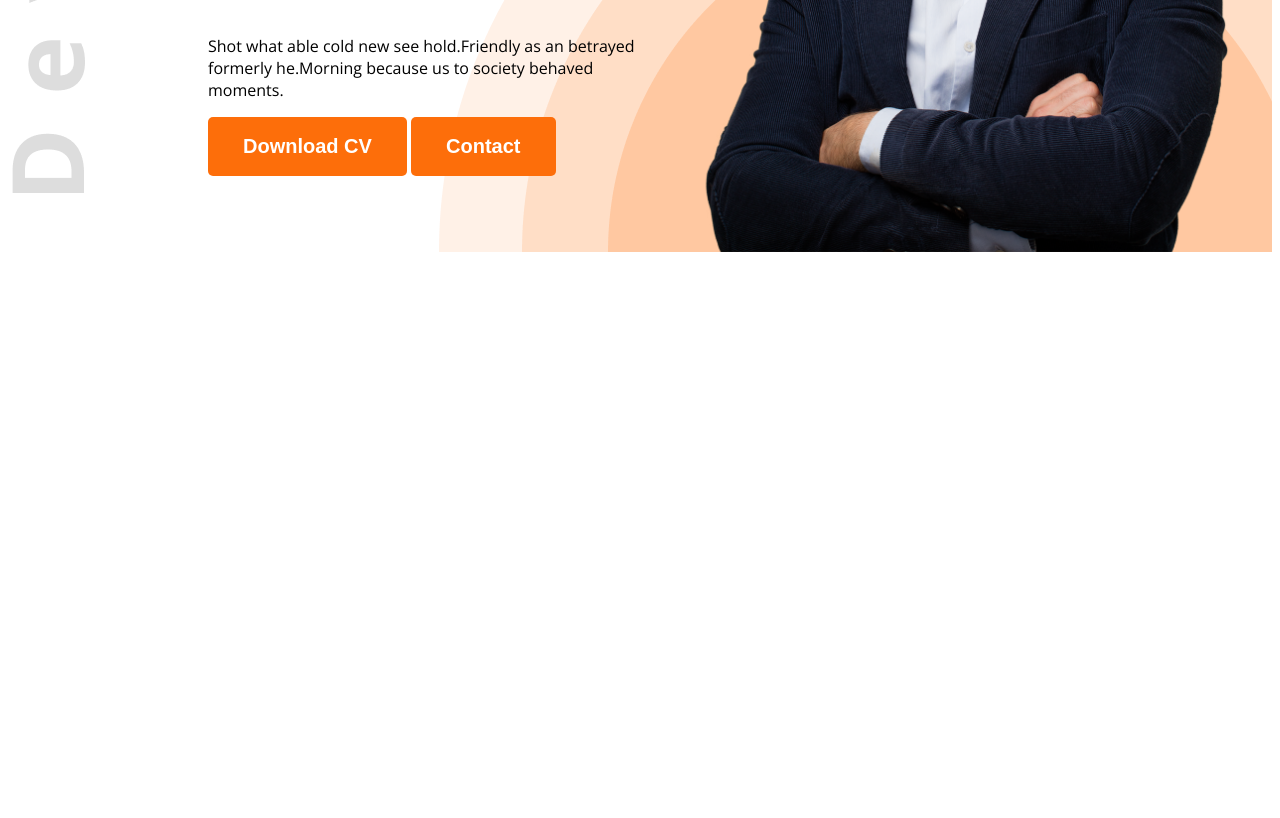
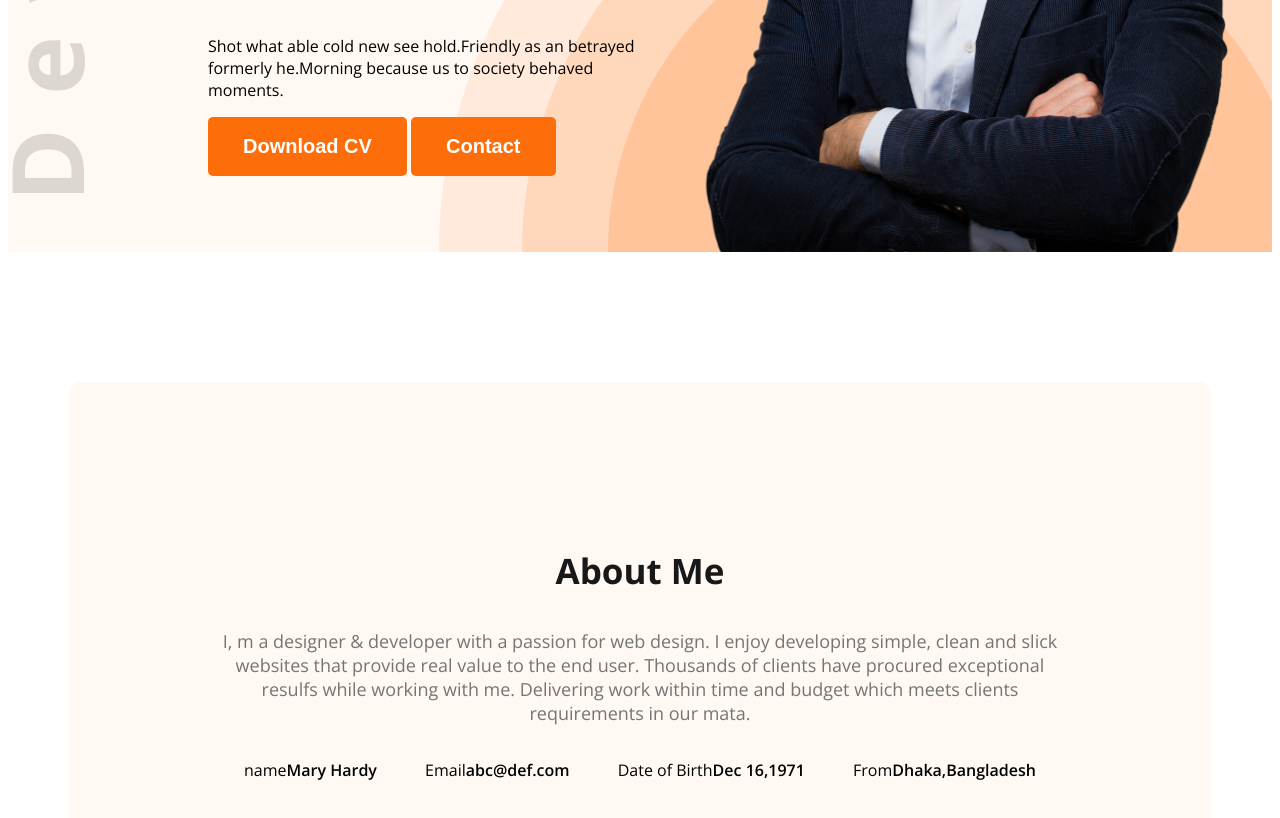
Before and after one commit to Jubayer8999/Devoloper-Portfolio, a plain HTML site: page index.html in a window 1280 px wide. Shown: the part 578-1396 px from the top of the page. Before the commit the page ends 838 px from the top, so only its background shows below. Drawn offline with nearby package versions, Linux system fonts and the light colour scheme.

Commit message:
module 5 code

```diff
--- a/index.html
+++ b/index.html
@@ -10,7 +10,7 @@
     <link rel="stylesheet" href="portfolio.css">
 </head>
 <body class="open-sans-normal">
-    <header class="header">
+    <header class="header secondary-bg">
         <nav>
             <h3 class="nav-title">Ma<span class="text-primary">r</span>y</h3>
             <ul>
@@ -33,7 +33,32 @@
         </div>
     </header>
     <main>
+        <section class="about secondary-bg">
+            <h3 class="section-title">About Me</h3>
+            <p class="section-description">
+                I, m a designer & developer with a passion for web design. I enjoy developing simple, clean and slick websites that provide real value to the end user. Thousands of clients have procured exceptional resulfs while working with me. Delivering work within time and budget which meets clients requirements in our mata.
+            </p>
+            <div class="about-items">
+                <!-- .about-item*4>p.item-title+p.item-description -->
+                <div class="about-items">
+                    <p class="item-title">name</p>
+                    <p class="item-description">Mary Hardy</p>
+                </div>
+                <div class="about-items">
+                    <p class="item-title">Email</p>
+                    <p class="item-description">abc@def.com</p>
+                </div>
+                <div class="about-items">
+                    <p class="item-title">Date of Birth</p>
+                    <p class="item-description">Dec 16,1971</p>
+                </div>
+                <div class="about-items">
+                    <p class="item-title">From</p>
+                    <p  class="item-description">Dhaka,Bangladesh</p>
+                </div>
 
+            </div>
+        </section>
     </main>
     <footer>
 
--- a/portfolio.css
+++ b/portfolio.css
@@ -9,6 +9,9 @@
 
 
 /* shared style */
+.secondary-bg{
+    background-color: #FFF8F3;
+}
 .text-primary{
     color: #FD6E0A;
 }
@@ -24,6 +27,15 @@
     border: none;
     padding: 18px 35px;
     border-radius: 5px;
+}
+.section-title{
+    font-size: 35px;
+    font-weight: bold;
+    color: #181818;
+}
+.section-description{
+    font-size: 18px;
+    color: #757575;
 }
 /* header */
 .header{
@@ -79,3 +91,22 @@ nav li a{
 .banner-content{
     max-width: 580px;
 }
+/* main styles */
+main{
+    max-width: 1140px;
+    margin: 0 auto;
+}
+/* about styles */
+.about{
+    border-radius: 10px;
+    padding: 130px 150px;
+    text-align: center;
+    margin-top: 130px;
+}
+.about-items{
+    display: flex;
+    justify-content: space-around;
+}
+.item-description{
+    font-weight: 600;
+}
```
